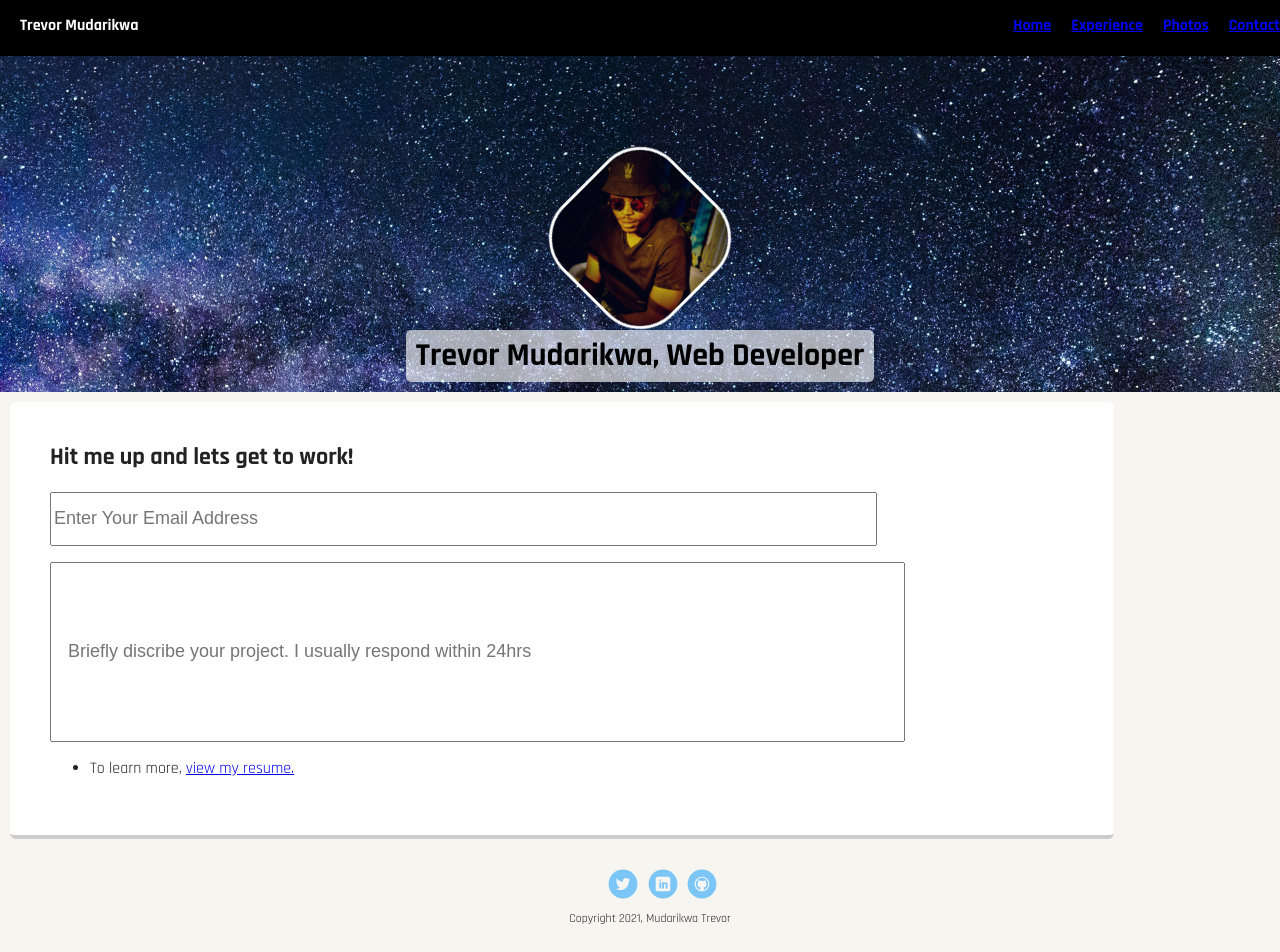
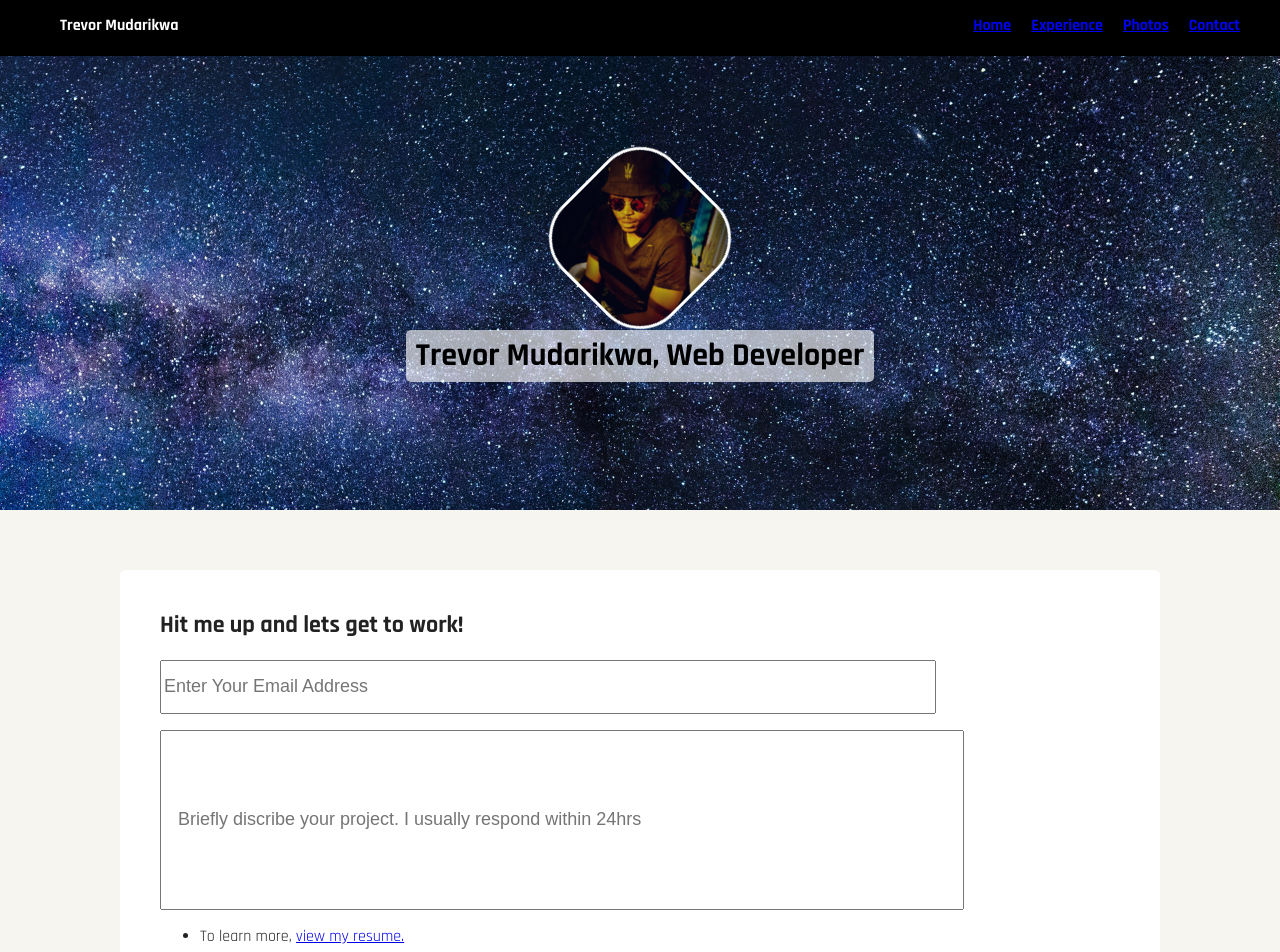
Before and after one commit to Nymud/Portfolio-update, a plain HTML site: page contact.html in a window 1280 px wide. Shown: the top 952 px of the page. Drawn offline with Linux system fonts and the light colour scheme.

Commit message:
deleted files

```diff
--- a/contact.css
+++ b/contact.css
@@ -146,3 +146,21 @@ body {
   .clearfix {
     clear: both;
   }
+  /* styles for larger screens */
+  @media screen and (min-width: 720px){
+    header {
+      min-height: 450px;
+  }
+    .nav {
+      max-width: 1200px;
+  }
+  .flex {
+    display: flex;
+    max-width: 1200px;
+    justify-content: space-around;
+    margin: 0 auto;
+  }
+  main {
+    padding-top: 50px;
+  }
+  }
```
Also changed, not shown: 3 other files.
